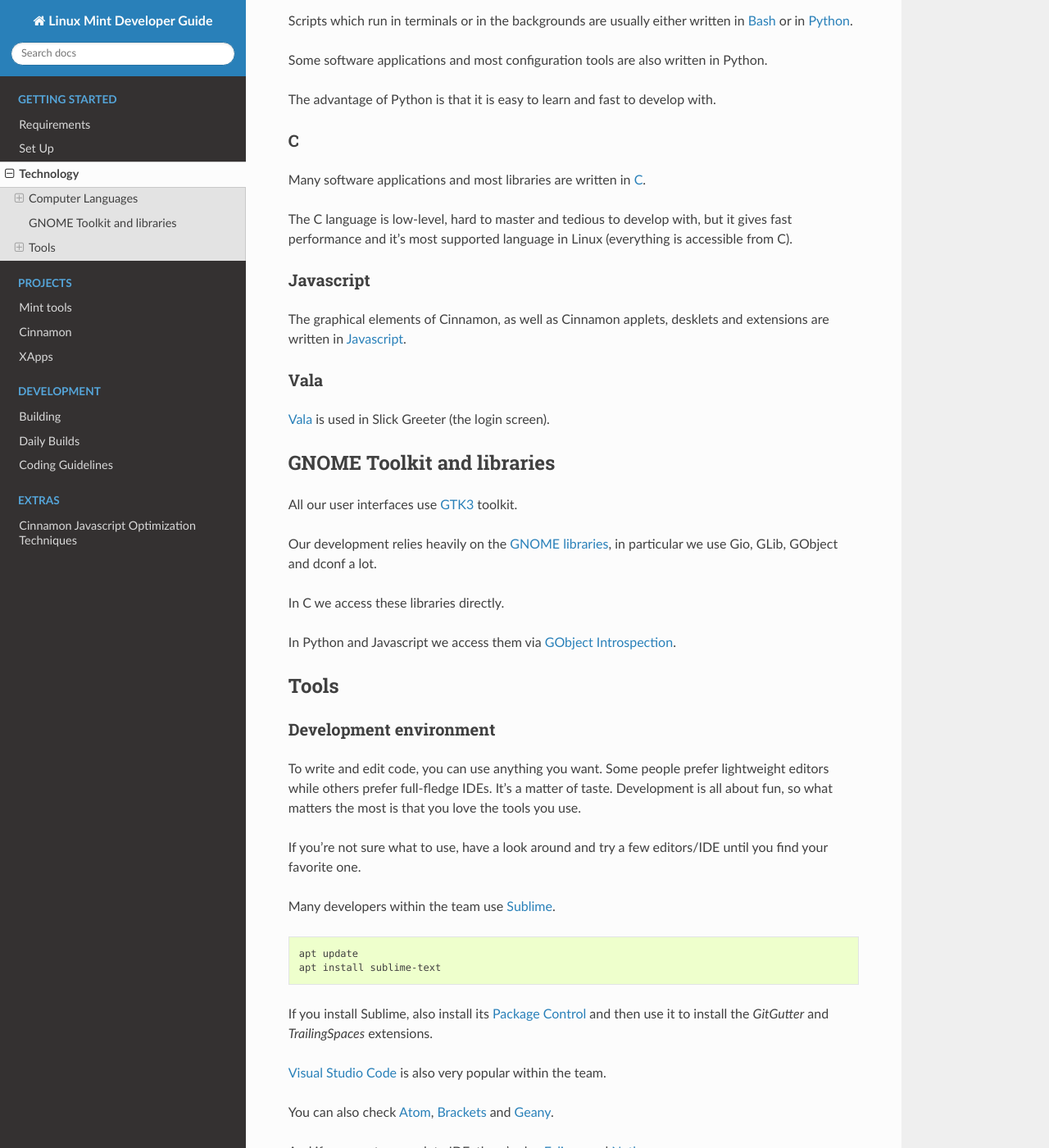
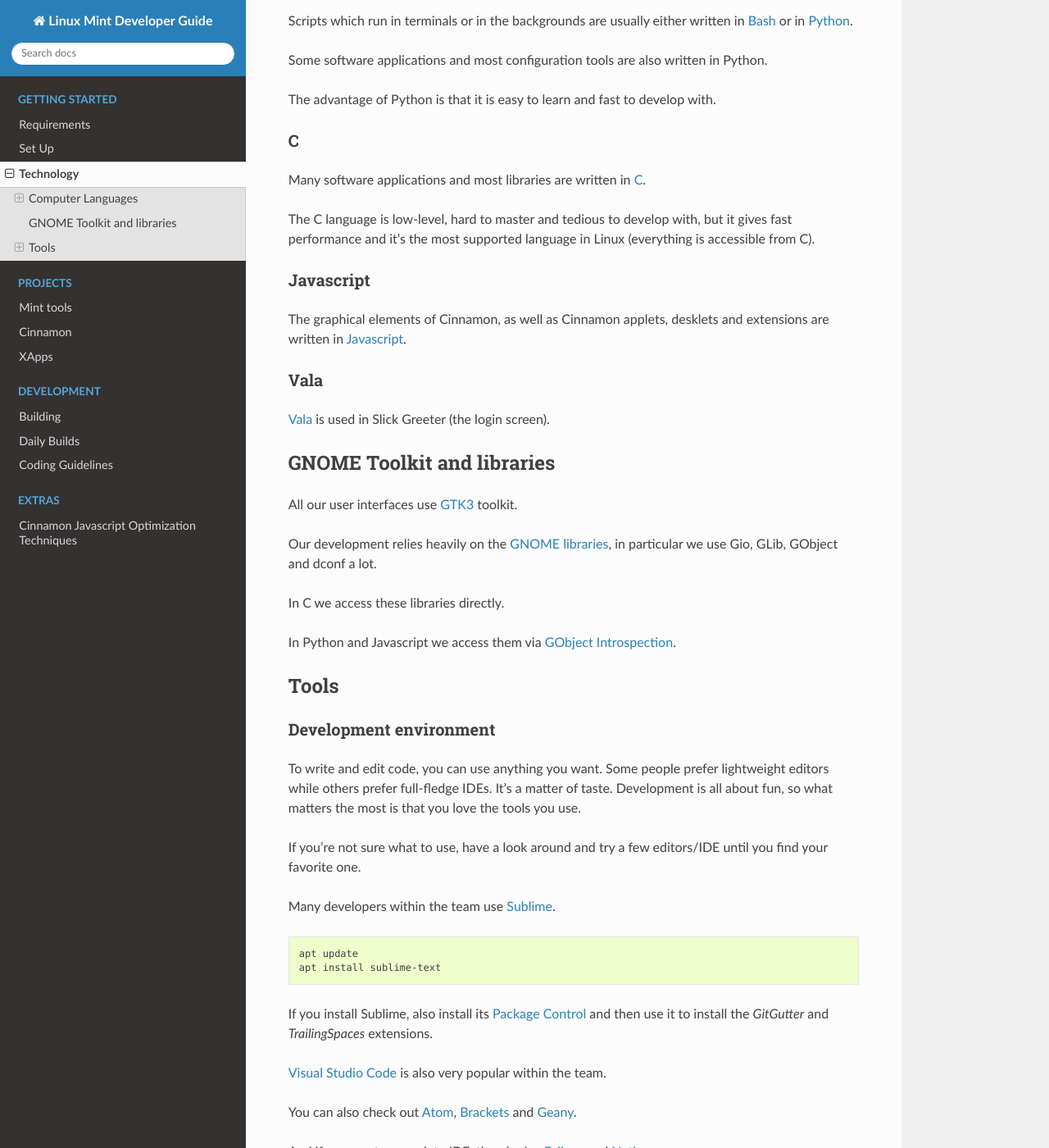
Before and after one commit to linuxmint/doc-developer-guide, a Sphinx documentation site: the page built from docs/technology.rst, in a window 1280 px wide and 1400 px high, scrolled down 468 px. Shown: the whole window at 82% size. Built offline with Sphinx 7.4.7 and the Read the Docs theme 2.0.0, drawn with Linux system fonts in a browser that asks for light colours; some of the changed text lies outside the part shown.

Commit message:
Fixing some grammar in technology.rst
Some grammar needed a bit of fixing up. Small stuff, but improves readability.

```diff
--- a/docs/technology.rst
+++ b/docs/technology.rst
@@ -26,7 +26,7 @@ C
 
 Many software applications and most libraries are written in `C <https://en.wikipedia.org/wiki/C_(programming_language)>`_.
 
-The C language is low-level, hard to master and tedious to develop with, but it gives fast performance and it's most supported language in Linux (everything is accessible from C).
+The C language is low-level, hard to master and tedious to develop with, but it gives fast performance and it's the most supported language in Linux (everything is accessible from C).
 
 Javascript
 ~~~~~~~~~~
@@ -70,7 +70,7 @@ If you install Sublime, also install its `Package Control <https://packagecontro
 
 `Visual Studio Code <https://code.visualstudio.com/>`_ is also very popular within the team.
 
-You can also check `Atom <https://atom.io/>`_, `Brackets <http://brackets.io/>`_ and `Geany <https://www.geany.org/>`_.
+You can also check out `Atom <https://atom.io/>`_, `Brackets <http://brackets.io/>`_ and `Geany <https://www.geany.org/>`_.
 
 And if you want a complete IDE, there's also `Eclipse <https://www.eclipse.org/>`_ and `Netbeans <https://www.eclipse.org/>`_.
 
```
Also changed, not shown: other parts of docs/technology.rst (+1 -1 lines).
